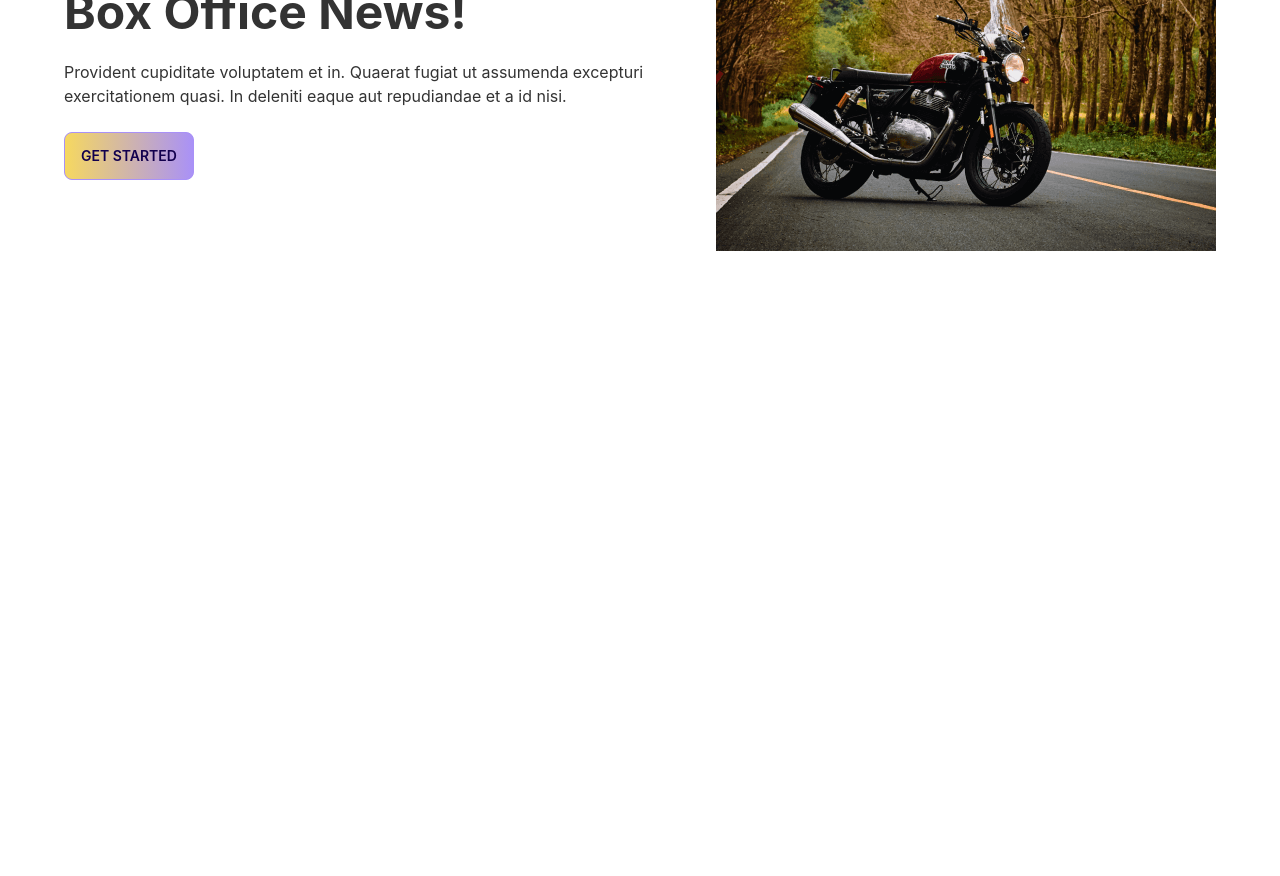
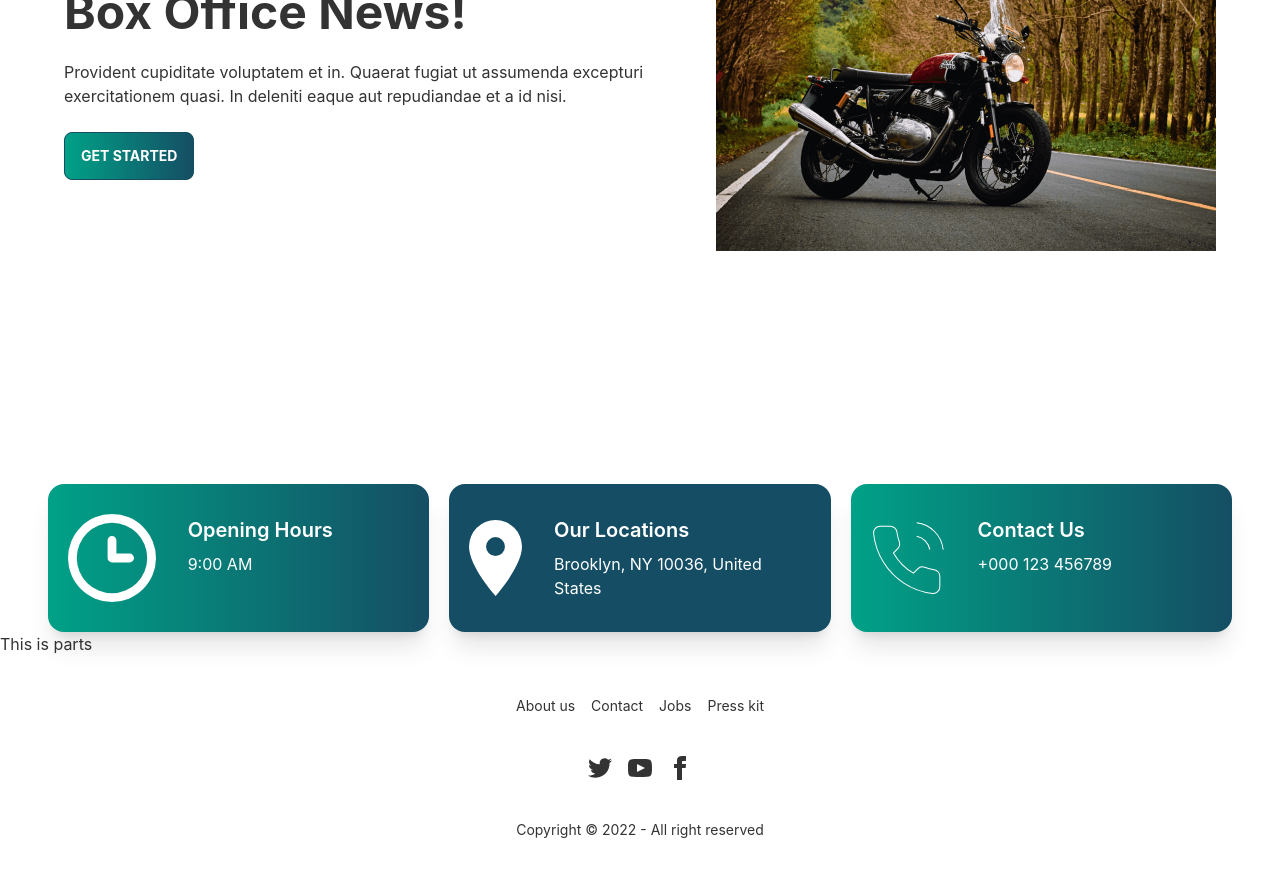
Before and after one commit to aklimaakhter/motor-bike-parts-manufacture-website, a React (Create React App) app: page / in a window 1280 px wide. Shown: the part 380-1256 px from the top of the page. Before the commit the page ends 864 px from the top, so only its background shows below. Built offline with nearby package versions, Linux system fonts and the light colour scheme.

Commit message:
info part added

```diff
--- a/src/App.js
+++ b/src/App.js
@@ -5,6 +5,7 @@ import { Routes, Route, Link } from "react-router-dom";
 import Home from './Pages/Home/Home';
 import About from './Pages/About/About';
 import Login from './Pages/Login/Login';
+import Footer from './Pages/Shared/Footer';
 
 function App() {
   return (
@@ -14,7 +15,9 @@ function App() {
         <Route path="/" element={<Home />} />
         <Route path="about" element={<About />} />
         <Route path="login" element={<Login />} />
+
       </Routes>
+      <Footer></Footer>
     </div>
   );
 }
--- a/src/Pages/Home/Banner.js
+++ b/src/Pages/Home/Banner.js
@@ -9,7 +9,7 @@ const Banner = () => {
                 <div>
                     <h1 class="text-5xl font-bold">Box Office News!</h1>
                     <p class="py-6">Provident cupiditate voluptatem et in. Quaerat fugiat ut assumenda excepturi exercitationem quasi. In deleniti eaque aut repudiandae et a id nisi.</p>
-                    <button class="btn btn-primary bg-gradient-to-r from-secondary to-primary">Get Started</button>
+                    <button class="btn btn-primary bg-gradient-to-r from-secondary to-primary text-white font-bold">Get Started</button>
                 </div>
             </div>
         </div>
--- a/src/Pages/Home/Home.js
+++ b/src/Pages/Home/Home.js
@@ -1,10 +1,16 @@
 import React from 'react';
 import Banner from './Banner';
+import Info from './Info';
+import Parts from './Parts';
+import Summaries from './Summaries';
 
 const Home = () => {
     return (
         <div>
             <Banner></Banner>
+            <Info></Info>
+            <Parts></Parts>
+            <Summaries></Summaries>
         </div>
     );
 };
--- /dev/null
+++ b/src/Pages/Home/Info.js
@@ -0,0 +1,18 @@
+import React from 'react';
+import InfoCard from './InfoCard';
+import clock from '../../assets/icons/clock.svg';
+import marker from '../../assets/icons/marker.svg';
+import phone from '../../assets/icons/phone.svg';
+
+
+const Info = () => {
+    return (
+        <div className='grid grid-cols-1 md:grid-cols-2 lg:grid-cols-3 gap-5 px-12'>
+            <InfoCard cardTitle="Opening Hours" details="9:00 AM" bgClass="bg-gradient-to-r from-secondary to-primary"  img={clock}></InfoCard>
+            <InfoCard cardTitle="Our Locations" details="Brooklyn, NY 10036, United States" bgClass="bg-accent" img={marker}></InfoCard>
+            <InfoCard cardTitle="Contact Us"details="+000 123 456789" bgClass="bg-gradient-to-r from-secondary to-primary" img={phone}></InfoCard>
+        </div>
+    );
+};
+
+export default Info;
--- /dev/null
+++ b/src/Pages/Home/InfoCard.js
@@ -0,0 +1,19 @@
+import React from 'react';
+
+const InfoCard = ({img,cardTitle ,details, bgClass}) => {
+    return (
+        <div class={`card card-side bg-base-100  shadow-xl bg-primary ${bgClass}`}>
+            <figure className='pl-5'>
+                <img src={img} alt="Movie"/>
+
+                </figure>
+            <div class="card-body text-white">
+                <h2 class="card-title">{cardTitle}</h2>
+                <p>{details}</p>
+
+            </div>
+        </div>
+    );
+};
+
+export default InfoCard;
--- /dev/null
+++ b/src/Pages/Home/Parts.js
@@ -0,0 +1,11 @@
+import React from 'react';
+
+const Parts = () => {
+    return (
+        <div>
+            <h2>This is parts</h2>
+        </div>
+    );
+};
+
+export default Parts;
--- /dev/null
+++ b/src/Pages/Home/Summaries.js
@@ -0,0 +1,12 @@
+import React from 'react';
+import Summary from './Summary';
+
+const Summaries = () => {
+    return (
+        <div>
+            <Summary></Summary>
+        </div>
+    );
+};
+
+export default Summaries;
--- /dev/null
+++ b/src/Pages/Home/Summary.js
@@ -0,0 +1,11 @@
+import React from 'react';
+
+const Summary = () => {
+    return (
+        <div>
+
+        </div>
+    );
+};
+
+export default Summary;
--- /dev/null
+++ b/src/Pages/Shared/Footer.js
@@ -0,0 +1,26 @@
+import React from 'react';
+
+const Footer = () => {
+    return (
+        <footer class="footer footer-center p-10 bg-base-100 text-base-content rounded">
+            <div class="grid grid-flow-col gap-4">
+                <a class="link link-hover">About us</a>
+                <a class="link link-hover">Contact</a>
+                <a class="link link-hover">Jobs</a>
+                <a class="link link-hover">Press kit</a>
+            </div>
+            <div>
+                <div class="grid grid-flow-col gap-4">
+                    <a><svg xmlns="http://www.w3.org/2000/svg" width="24" height="24" viewBox="0 0 24 24" class="fill-current"><path d="M24 4.557c-.883.392-1.832.656-2.828.775 1.017-.609 1.798-1.574 2.165-2.724-.951.564-2.005.974-3.127 1.195-.897-.957-2.178-1.555-3.594-1.555-3.179 0-5.515 2.966-4.797 6.045-4.091-.205-7.719-2.165-10.148-5.144-1.29 2.213-.669 5.108 1.523 6.574-.806-.026-1.566-.247-2.229-.616-.054 2.281 1.581 4.415 3.949 4.89-.693.188-1.452.232-2.224.084.626 1.956 2.444 3.379 4.6 3.419-2.07 1.623-4.678 2.348-7.29 2.04 2.179 1.397 4.768 2.212 7.548 2.212 9.142 0 14.307-7.721 13.995-14.646.962-.695 1.797-1.562 2.457-2.549z"></path></svg></a>
+                    <a><svg xmlns="http://www.w3.org/2000/svg" width="24" height="24" viewBox="0 0 24 24" class="fill-current"><path d="M19.615 3.184c-3.604-.246-11.631-.245-15.23 0-3.897.266-4.356 2.62-4.385 8.816.029 6.185.484 8.549 4.385 8.816 3.6.245 11.626.246 15.23 0 3.897-.266 4.356-2.62 4.385-8.816-.029-6.185-.484-8.549-4.385-8.816zm-10.615 12.816v-8l8 3.993-8 4.007z"></path></svg></a>
+                    <a><svg xmlns="http://www.w3.org/2000/svg" width="24" height="24" viewBox="0 0 24 24" class="fill-current"><path d="M9 8h-3v4h3v12h5v-12h3.642l.358-4h-4v-1.667c0-.955.192-1.333 1.115-1.333h2.885v-5h-3.808c-3.596 0-5.192 1.583-5.192 4.615v3.385z"></path></svg></a>
+                </div>
+            </div>
+            <div>
+                <p>Copyright © 2022 - All right reserved</p>
+            </div>
+        </footer>
+    );
+};
+
+export default Footer;
--- a/tailwind.config.js
+++ b/tailwind.config.js
@@ -7,8 +7,8 @@ module.exports = {
     themes: [
       {
         mytheme: {
-          primary: "#a991f7",
-          secondary: "#f6d860",
+          primary: "#154E64",
+          secondary: "#00A187",
           accent: "#37cdbe",
           neutral: "#3d4451",
           "base-100": "#ffffff",
```
